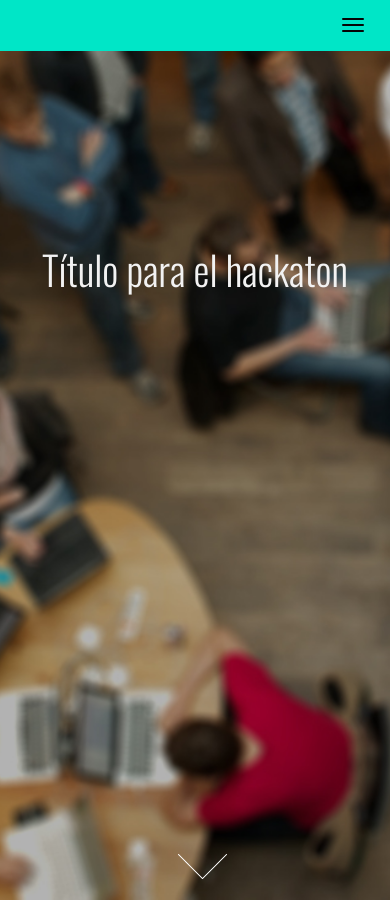
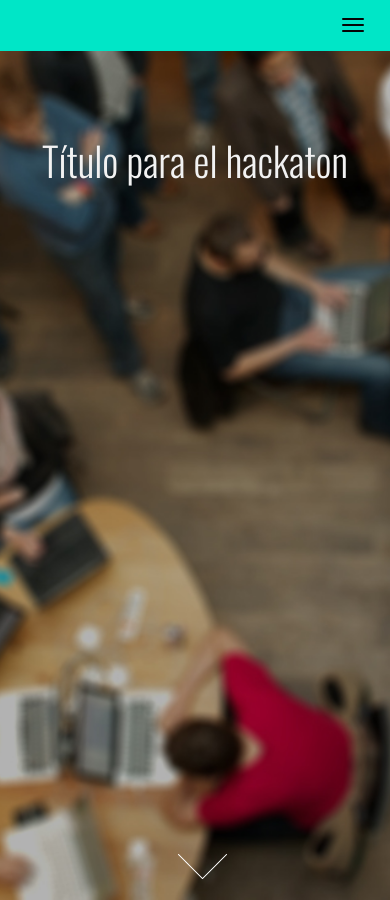
Before and after one commit to furia/dhrnndz, a Jekyll site: the page built from index.html, in a window 390 px wide and 900 px high. Built offline with Jekyll 4.4.1, drawn with Linux system fonts in a browser that asks for light colours; nearby versions of some CDN libraries.

Commit message:
General styles for mobile

```diff
--- a/_includes/footer.html
+++ b/_includes/footer.html
@@ -1,10 +1,10 @@
 <div class="black-background">
   <div class="container">
     <div class="row footer-block">
-      <div class="col-lg-10 col-lg-offset-1">
+      <div class="col-md-10 col-md-offset-1">
         {% for footer in site.data.footer %}
         <div class="row">
-          <div class="col-lg-4">
+          <div class="col-md-4">
             <ul class="footer-list">
               <li><a href="{{ footer.contact-link }}">{{ footer.contact-title }}</a></li>
               <!-- Para el contacto te recomendamos vincular un cuestionario de google forms -->
@@ -13,9 +13,9 @@
             </ul>
 
           </div>
-          <div class="col-lg-4">
+          <div class="col-md-4">
           </div>
-          <div class="col-lg-4">
+          <div class="col-md-4">
             <ul class="footer-icons">
               <li><a href="{{ footer.twitter }}"><img src="/img/icon-twitter.svg" /></a></li>
               <li><a href="{{ footer.facebook }}"><img src="/img/icon-facebook.svg" /></a></li>
--- a/_sass/_footer.scss
+++ b/_sass/_footer.scss
@@ -35,6 +35,10 @@
       margin-left: 0;
       margin-top: 1em;
     }
+    @media (min-width:768px) and (max-width: 991px) {
+      margin-left: 0;
+      margin-top: 1em;
+    }
 
     li {
       float: left;
--- a/_sass/_header.scss
+++ b/_sass/_header.scss
@@ -63,8 +63,14 @@
   padding: 20.75em 0 16.25em 0;
   height: 100vh;
 
-  @media screen and (max-width: 992px) {
+  /*@media screen and (max-width: 992px) {
     padding: 60% 0 0 0;
+  }*/
+  @media (max-width:767px) {
+    padding: 7.813em 0 6.250em 0;
+  }
+  @media (min-width:768px) and (max-width: 991px) {
+
   }
 
   h1 {
--- a/index.html
+++ b/index.html
@@ -41,7 +41,7 @@
         <h2>{{ agenda.name }}</h2>
         <ul class="row">
           {% for a in agenda.agenda %}
-          <li class="col-md-6 extra-margin">
+          <li class="col-md-6 col-sm-6 extra-margin">
             <div class="row">
               <div class="col-md-4">
                 <h3>{{ a.name }}</h3>
@@ -82,12 +82,12 @@
       <h2>{{ judge.name }}</h2>
       <ul class="row">
         {% for j in judge.judges %}
-        <li class="col-md-6 extra-margin">
+        <li class="col-md-6 col-sm-6 extra-margin">
           <div class="row">
-            <div class="col-xs-4">
+            <div class="col-md-4 col-sm-4 col-xs-4">
               <img class="img-circle" src="{{ j.image }}" />
             </div>
-            <div class="col-lg-8">
+            <div class="col-md-8 col-sm-8">
               <h4>{{ j.name }}</h4>
               <p>{{ j.description }}</p>
             </div>
@@ -107,14 +107,14 @@
       <div class="col-lg-10 col-lg-offset-1">
         {% for award_hash in site.data.awards %}
         {% assign award = award_hash[1] %}
-        <h2  class="border-title">{{ award.name }}</h2>
+        <h2 class="border-title">{{ award.name }}</h2>
         <ul class="row">
           {% for a in award.awards %}
           <li>
-            <div class="col-lg-2">
+            <div class="col-md-2 col-sm-4">
               <h3>{{ a.name }}</h3>
             </div>
-            <div class="col-lg-10 extra-margin">
+            <div class="col-md-10 col-sm-8 extra-margin">
               <p>{{ a.description }}</p>
             </div>
           </li>
@@ -148,19 +148,19 @@
       <div class="col-lg-10 col-lg-offset-1">
         <h2>{{ winners.title }}</h2>
       </div>
-      <div class="col-md-4 award">
+      <div class="col-md-4 col-sm-4 award">
         <figure>
           <img src="{{ winners.winner_one_image }}" alt="Award">
           <figcaption>{{ winners.winner_one }}</figcaption>
         </figure>
       </div>
-      <div class="col-md-4 award">
+      <div class="col-md-4 col-sm-4 award">
         <figure>
           <img src="{{ winners.winner_two_image }}" alt="Award">
           <figcaption>{{ winners.winner_two }}</figcaption>
         </figure>
       </div>
-      <div class="col-md-4 award">
+      <div class="col-md-4 col-sm-4 award">
         <figure>
           <img src="{{ winners.winner_three_image }}" alt="Award">
           <figcaption>{{ winners.winner_three }}</figcaption>
```
